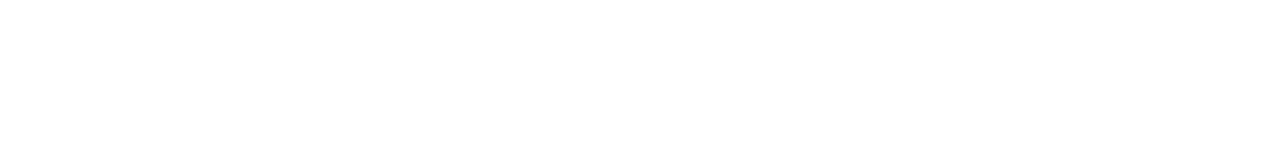
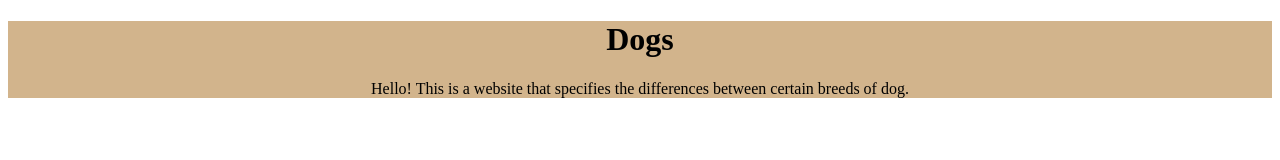
Before and after one commit to Mitchell-610/Dogs, a plain HTML site: page index.html in a window 1280 px wide. Drawn offline with Linux system fonts and the light colour scheme; files that its build step writes are made by us from their sources.

Commit message:
Header started with basic css applied.

```diff
--- a/index.html
+++ b/index.html
@@ -5,13 +5,18 @@
     <meta charset="UTF-8" />
     <meta http-equiv="X-UA-compatible" content="IE=edge" />
     <meta name="viewport" content="width=device-width, initial-scale=1.0" />
-    <link rel="stylesheet" href="./assets/css/style.css">
+    <link rel="stylesheet" href="./style.css">
     <title>Dogs</title>
 </head>
 
 <body>
 
     <header>
+        <div>
+            <h1>Dogs</h1>
+            <p>Hello! This is a website that specifies the differences between certain breeds of dog.</p>
+        </div>
+
 
     </header>
 <main>
--- a/style.css
+++ b/style.css
@@ -0,0 +1,4 @@
+header {
+background-color: tan;
+color: black;
+text-align: center;}
```
